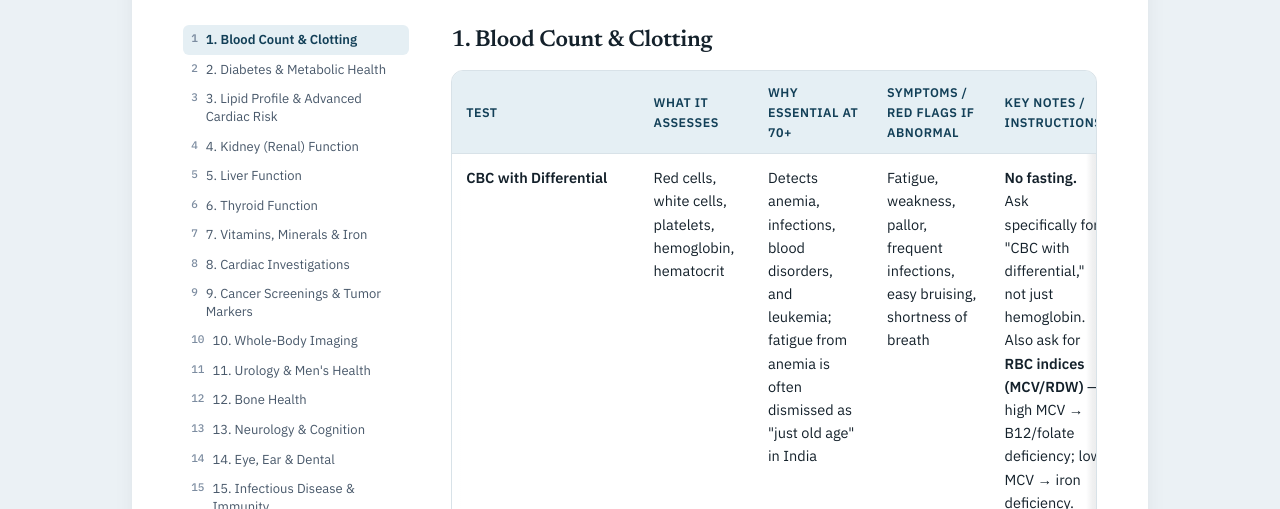
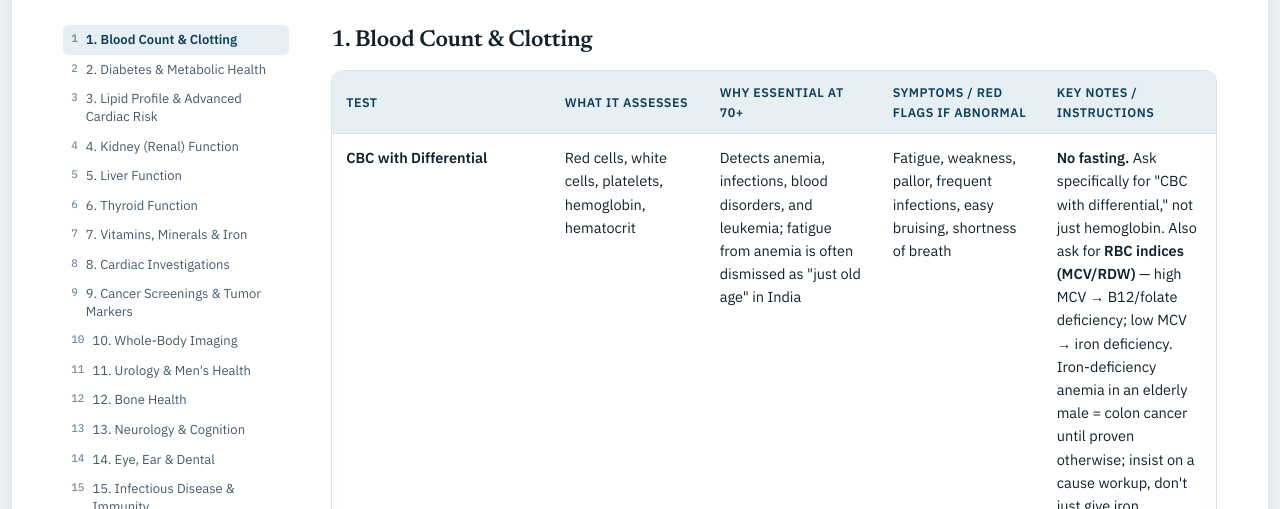
Before and after one commit to hill-007/health-check, a plain HTML site: page index.html in a window 1280 px wide. Shown: the part 291-800 px from the top of the page. Drawn offline with Linux system fonts and the light colour scheme.

Commit message:
Add files via upload

```diff
--- a/index.html
+++ b/index.html
@@ -31,7 +31,8 @@
     --radius-l:18px;
     --shadow-card: 0 1px 2px rgba(20,33,43,0.04), 0 12px 32px -16px rgba(20,33,43,0.18);
     --maxw: 900px;
-    --maxw-wide: 1040px;
+    --maxw-wide: 1480px;
+    --prose-measure: 740px;
   }
 
   *,*::before,*::after{ box-sizing:border-box; }
@@ -213,6 +214,16 @@
     margin:22px 0 8px;
   }
   .prose p{ margin:0 0 14px; color:var(--ink); }
+  /* Keep body text at a comfortable reading width; tables/table-wrap are exempt on purpose */
+  .prose > h2, .prose > h3, .prose > h4,
+  .prose > p, .prose > ul, .prose > ol,
+  .prose > .quote-block, .prose > .callout,
+  .prose > .option-grid, .prose > .hospital-grid,
+  .test-sec > h2, .test-sec > h3, .test-sec > h4,
+  .test-sec > p, .test-sec > ul, .test-sec > ol,
+  .test-sec > .quote-block, .test-sec > .callout{
+    max-width:var(--prose-measure);
+  }
   .prose p.label{
     margin:16px 0 4px;
     font-weight:600;
@@ -371,7 +382,7 @@
   .rank.r3{ background:#EFDCC7; color:#7A4B22; border-color:#E0C4A2; }
 
   .score-stat{
-    display:flex; align-items:baseline; gap:10px;
+    display:inline-flex; align-items:baseline; gap:10px;
     background:var(--primary-tint);
     border-radius:var(--radius-m);
     padding:14px 20px;
```
